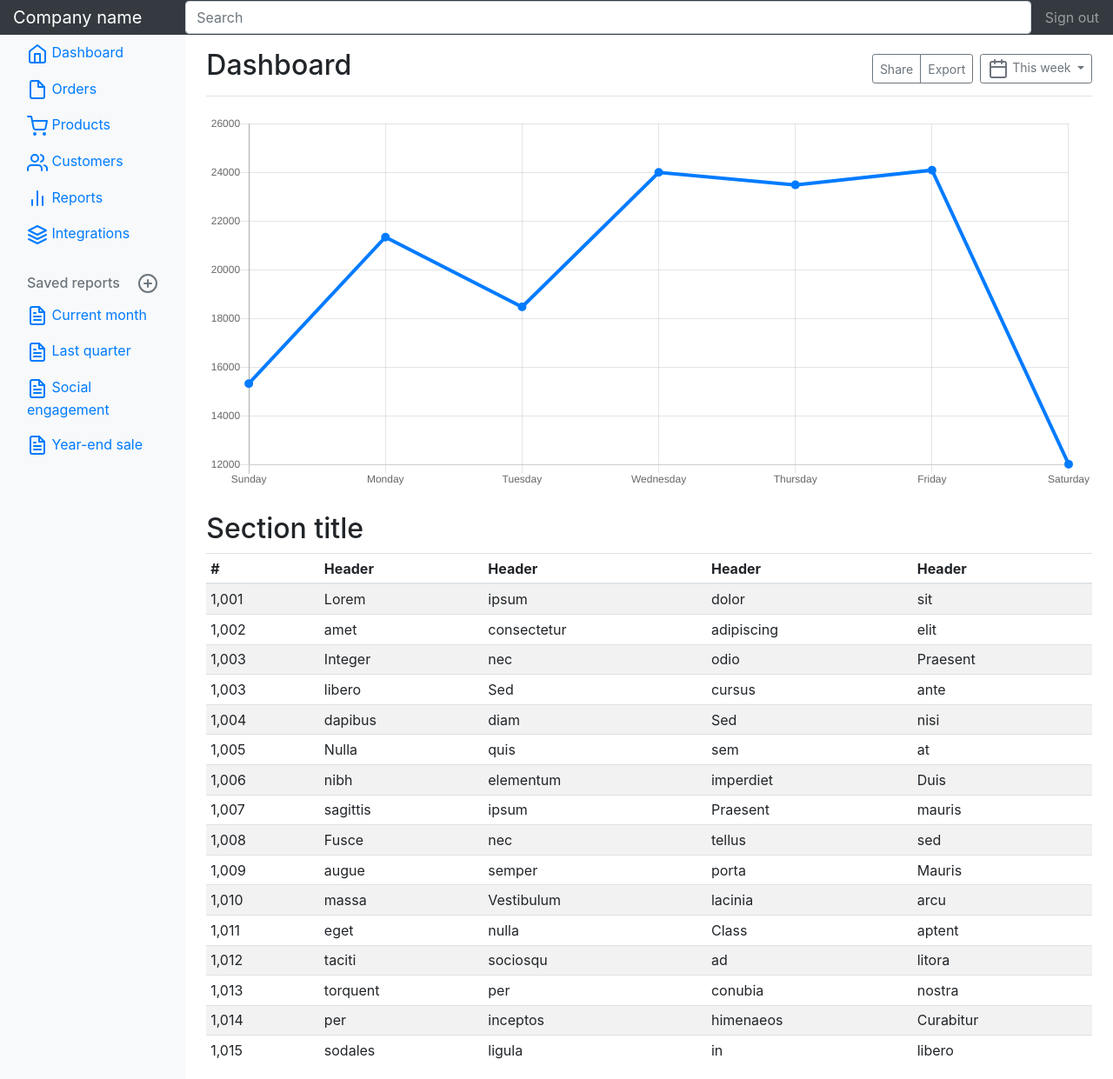
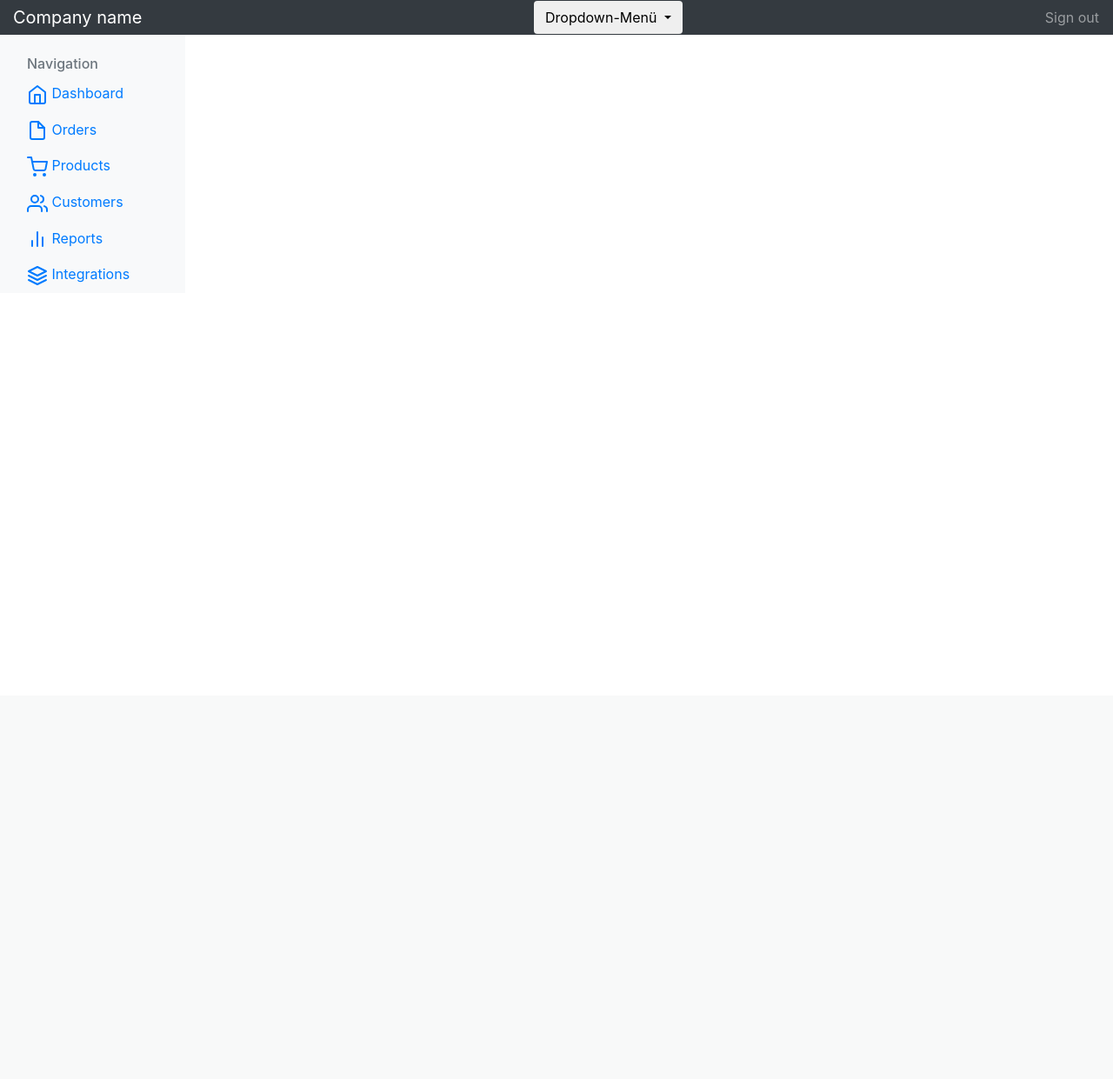
Before and after one commit to Lubims/partyplaner.lubims, a PHP site: page /php-2019/src/profil.php in a window 1280 px wide. Shown: the whole page at 87% size. After the commit the page ends 328 px from the top, so only its background shows below. Run offline with PHP 8.4, Linux system fonts and the light colour scheme; some libraries are stand-ins or nearby versions.

Commit message:
Anpassung Frontend

```diff
--- a/project-barney/index.php
+++ b/project-barney/index.php
@@ -27,7 +27,7 @@
 
   <body>
 
-    <div class="container">
+    <div class="container-fluid">
 
         <nav class="navbar navbar-light bg-light">
             <a class="navbar-brand">Logo</a>
--- a/project-barney/src/profil.php
+++ b/project-barney/src/profil.php
@@ -17,12 +17,32 @@
 
     <!-- Custom styles for this template -->
     <link href="justified-nav.css" rel="stylesheet">
+
+    <script src="https://oss.maxcdn.com/html5shiv/3.7.2/html5shiv.min.js"></script>
+    <script src="https://oss.maxcdn.com/respond/1.4.2/respond.min.js"></script>
   </head>
 
   <body>
     <nav class="navbar navbar-dark sticky-top bg-dark flex-md-nowrap p-0">
+      <style>
+
+      </style>
       <a class="navbar-brand col-sm-3 col-md-2 mr-0" href="#">Company name</a>
-      <input class="form-control form-control-dark w-100" type="text" placeholder="Search" aria-label="Search">
+
+      <div class="dropdown">
+  <button class="btn btn-default dropdown-toggle" type="button" id="dropdownMenu1" data-toggle="dropdown" aria-haspopup="true" aria-expanded="true">
+    Dropdown-Menü
+    <span class="caret"></span>
+  </button>
+  <ul class="dropdown-menu" aria-labelledby="dropdownMenu1">
+    <li><a href="#">Aktion</a></li>
+    <li><a href="#">Andere Aktion</a></li>
+    <li><a href="#">Irgendwas anderes</a></li>
+    <li><a href="#">Abgetrennter Link</a></li>
+  </ul>
+</div>
+
+
       <ul class="navbar-nav px-3">
         <li class="nav-item text-nowrap">
           <a class="nav-link" href="#">Sign out</a>
@@ -35,6 +55,9 @@
         <nav class="col-md-2 d-none d-md-block bg-light sidebar">
           <div class="sidebar-sticky">
             <ul class="nav flex-column">
+            <h6 class="sidebar-heading d-flex justify-content-between align-items-center px-3 mt-4 mb-1 text-muted">
+              <span>Navigation</span>
+            </h6>
               <li class="nav-item">
                 <a class="nav-link active" href="#">
                   <span data-feather="home"></span>
@@ -72,43 +95,10 @@
                 </a>
               </li>
             </ul>
-
-            <h6 class="sidebar-heading d-flex justify-content-between align-items-center px-3 mt-4 mb-1 text-muted">
-              <span>Saved reports</span>
-              <a class="d-flex align-items-center text-muted" href="#">
-                <span data-feather="plus-circle"></span>
-              </a>
-            </h6>
-            <ul class="nav flex-column mb-2">
-              <li class="nav-item">
-                <a class="nav-link" href="#">
-                  <span data-feather="file-text"></span>
-                  Current month
-                </a>
-              </li>
-              <li class="nav-item">
-                <a class="nav-link" href="#">
-                  <span data-feather="file-text"></span>
-                  Last quarter
-                </a>
-              </li>
-              <li class="nav-item">
-                <a class="nav-link" href="#">
-                  <span data-feather="file-text"></span>
-                  Social engagement
-                </a>
-              </li>
-              <li class="nav-item">
-                <a class="nav-link" href="#">
-                  <span data-feather="file-text"></span>
-                  Year-end sale
-                </a>
-              </li>
-            </ul>
           </div>
         </nav>
 
-        <main role="main" class="col-md-9 ml-sm-auto col-lg-10 pt-3 px-4">
+        <!-- <main role="main" class="col-md-9 ml-sm-auto col-lg-10 pt-3 px-4">
           <div class="d-flex justify-content-between flex-wrap flex-md-nowrap align-items-center pb-2 mb-3 border-bottom">
             <h1 class="h2">Dashboard</h1>
             <div class="btn-toolbar mb-2 mb-md-0">
@@ -145,115 +135,10 @@
                   <td>dolor</td>
                   <td>sit</td>
                 </tr>
-                <tr>
-                  <td>1,002</td>
-                  <td>amet</td>
-                  <td>consectetur</td>
-                  <td>adipiscing</td>
-                  <td>elit</td>
-                </tr>
-                <tr>
-                  <td>1,003</td>
-                  <td>Integer</td>
-                  <td>nec</td>
-                  <td>odio</td>
-                  <td>Praesent</td>
-                </tr>
-                <tr>
-                  <td>1,003</td>
-                  <td>libero</td>
-                  <td>Sed</td>
-                  <td>cursus</td>
-                  <td>ante</td>
-                </tr>
-                <tr>
-                  <td>1,004</td>
-                  <td>dapibus</td>
-                  <td>diam</td>
-                  <td>Sed</td>
-                  <td>nisi</td>
-                </tr>
-                <tr>
-                  <td>1,005</td>
-                  <td>Nulla</td>
-                  <td>quis</td>
-                  <td>sem</td>
-                  <td>at</td>
-                </tr>
-                <tr>
-                  <td>1,006</td>
-                  <td>nibh</td>
-                  <td>elementum</td>
-                  <td>imperdiet</td>
-                  <td>Duis</td>
-                </tr>
-                <tr>
-                  <td>1,007</td>
-                  <td>sagittis</td>
-                  <td>ipsum</td>
-                  <td>Praesent</td>
-                  <td>mauris</td>
-                </tr>
-                <tr>
-                  <td>1,008</td>
-                  <td>Fusce</td>
-                  <td>nec</td>
-                  <td>tellus</td>
-                  <td>sed</td>
-                </tr>
-                <tr>
-                  <td>1,009</td>
-                  <td>augue</td>
-                  <td>semper</td>
-                  <td>porta</td>
-                  <td>Mauris</td>
-                </tr>
-                <tr>
-                  <td>1,010</td>
-                  <td>massa</td>
-                  <td>Vestibulum</td>
-                  <td>lacinia</td>
-                  <td>arcu</td>
-                </tr>
-                <tr>
-                  <td>1,011</td>
-                  <td>eget</td>
-                  <td>nulla</td>
-                  <td>Class</td>
-                  <td>aptent</td>
-                </tr>
-                <tr>
-                  <td>1,012</td>
-                  <td>taciti</td>
-                  <td>sociosqu</td>
-                  <td>ad</td>
-                  <td>litora</td>
-                </tr>
-                <tr>
-                  <td>1,013</td>
-                  <td>torquent</td>
-                  <td>per</td>
-                  <td>conubia</td>
-                  <td>nostra</td>
-                </tr>
-                <tr>
-                  <td>1,014</td>
-                  <td>per</td>
-                  <td>inceptos</td>
-                  <td>himenaeos</td>
-                  <td>Curabitur</td>
-                </tr>
-                <tr>
-                  <td>1,015</td>
-                  <td>sodales</td>
-                  <td>ligula</td>
-                  <td>in</td>
-                  <td>libero</td>
-                </tr>
               </tbody>
             </table>
           </div>
-        </main>
+        </main> -->
       </div>
     </div>
 
```
